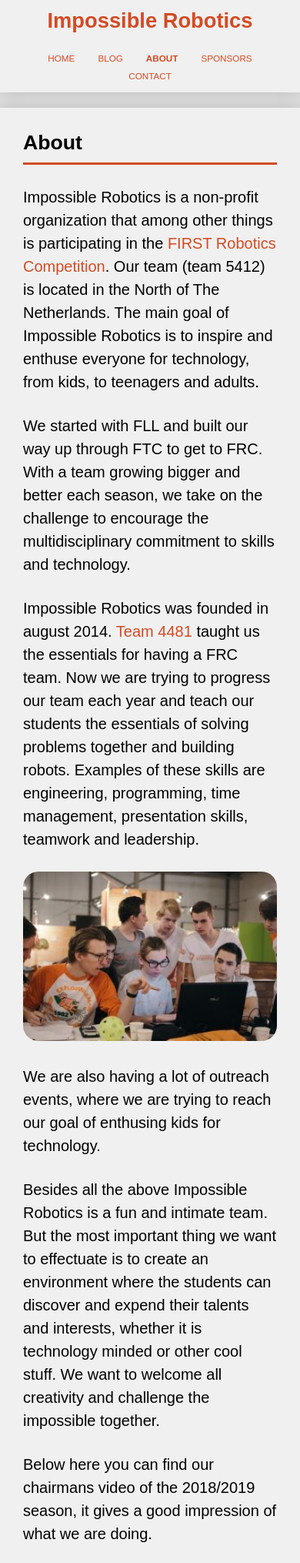
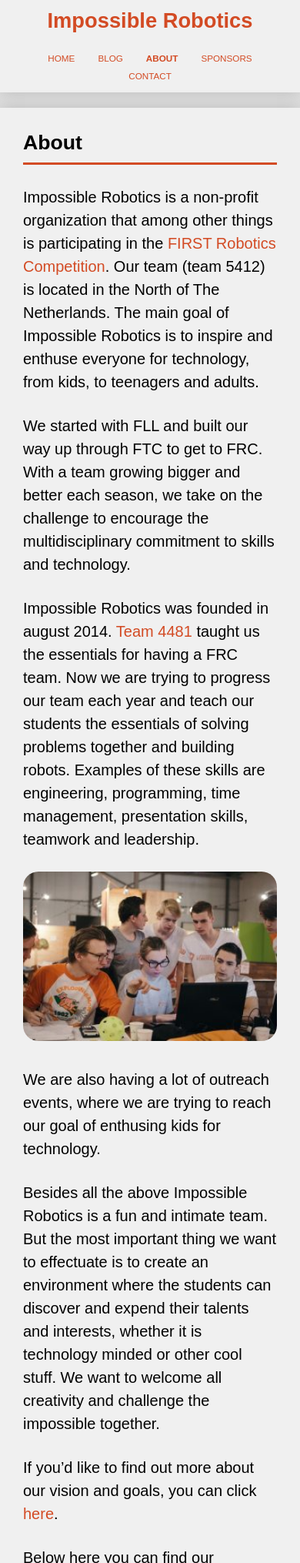
Before and after one commit to Impossible-Robotics/impossible-robotics.github.io, a Jekyll site: the page built from about.md, in a window 390 px wide, cut to the strip 0-2030 px from the top of the page. Shown: the whole strip at 77% size. Built offline with Jekyll 4.4.1, drawn with Linux system fonts in a browser that asks for light colours.

Commit message:
Made about page markdown.

```diff
--- a/_layouts/base.html
+++ b/_layouts/base.html
@@ -29,9 +29,7 @@
     <link rel="stylesheet" type="text/css" href="/style/post.css">
     <link rel="stylesheet" type="text/css" href="/style/sponsors.css">
     <link rel="stylesheet" type="text/css" href="/style/standard.css">
-    <link rel="stylesheet" type="text/css" href="/style/about.css">
     <link rel="stylesheet" type="text/css" href="/style/contact.css">
-    <link rel="stylesheet" type="text/css" href="/style/what-are-first-frc.css">
 
     <title>{{ page.title }} | Impossible Robotics</title>
 </head>
--- a/_layouts/info-page.html
+++ b/_layouts/info-page.html
@@ -5,15 +5,13 @@
 <div class="standard what-are-first-frc">
     <div class="page-content">
         <div class="main container">
-            <h1>{{ page.title }}</h1>
+            <h1 class="underlined-title">{{ page.title }}</h1>
 
             {{ content }}
         </div>
         <div class="sidebar">
-
             {% include sponsors-sidebar.html %}
             {% include featureposts-sidebar.html %}
-
-          </div>
+        </div>
     </div>
 </div>
--- a/about.html
+++ /dev/null
@@ -1,29 +0,0 @@
----
-title: 'About'
-layout: base
----
-
-<div class="standard about">
-    <div class="page-content">
-      <div class="main container">
-
-        <h1 class="underlined-title">About</h1>
-        <p>Impossible Robotics is a non-profit organization that among other things is participating in the <a href="/what-are-first-frc">FIRST Robotics Competition</a>. Our team (team 5412) is located in the North of The Netherlands. The main goal of Impossible Robotics is to inspire and enthuse everyone for technology, from kids, to teenagers and adults.</p>
-        <p>We started with FLL and built our way up through FTC to get to FRC. With a team growing bigger and better each season, we take on the challenge to encourage the multidisciplinary commitment to skills and technology.</p>
-        <p>Impossible Robotics was founded in august 2014. <a href="http://teamrembrandts.com/">Team 4481</a> taught us the essentials for having a FRC team. Now we are trying to progress our team each year and teach our students the essentials of solving problems together and building robots. Examples of these skills are engineering, programming, time management, presentation skills, teamwork and leadership.</p>
-
-        <img src="/res/about/Working_In_Doe_Museum2018-2.jpg" alt="Working in Doe Museum in Groningen">
-
-        <p>We are also having a lot of outreach events, where we are trying to reach our goal of enthusing kids for technology.</p>
-        <p>Besides all the above Impossible Robotics is a fun and intimate team. But the most important thing we want to effectuate is to create an environment where the students can discover and expend their talents and interests, whether it is technology minded or other cool stuff. We want to welcome all creativity and challenge the impossible together.</p>
-        <!-- <p>If you’d like to find out more about our vision and goals, you can click here.</p> -->
-        <p>Below here you can find our chairmans video of the 2018/2019 season, it gives a good impression of what we are doing.</p>
-
-        <iframe width="70%" src="https://www.youtube.com/embed/04xCSpfRjSk" frameborder="0" allow="accelerometer; autoplay; encrypted-media; gyroscope; picture-in-picture" allowfullscreen></iframe>
-
-      </div>
-      <div class="sidebar">
-        {% include sponsors-sidebar.html %}
-      </div>
-    </div>
-  </div>
--- /dev/null
+++ b/about.md
@@ -0,0 +1,24 @@
+---
+title: 'About'
+layout: info-page
+---
+
+Impossible Robotics is a non-profit organization that among other things is participating in the [FIRST Robotics Competition](/what-are-first-and-frc). Our team (team 5412) is located in the North of The Netherlands. The main goal of Impossible Robotics is to inspire and enthuse everyone for technology, from kids, to teenagers and adults.
+
+We started with FLL and built our way up through FTC to get to FRC. With a team growing bigger and better each season, we take on the challenge to encourage the multidisciplinary commitment to skills and technology.
+
+Impossible Robotics was founded in august 2014. [Team 4481](http://teamrembrandts.com/) taught us the essentials for having a FRC team. Now we are trying to progress our team each year and teach our students the essentials of solving problems together and building robots. Examples of these skills are engineering, programming, time management, presentation skills, teamwork and leadership.
+
+![doe-museum]
+
+We are also having a lot of outreach events, where we are trying to reach our goal of enthusing kids for technology.
+
+Besides all the above Impossible Robotics is a fun and intimate team. But the most important thing we want to effectuate is to create an environment where the students can discover and expend their talents and interests, whether it is technology minded or other cool stuff. We want to welcome all creativity and challenge the impossible together.
+
+If you’d like to find out more about our vision and goals, you can click [here](/visions-and-goals).
+
+Below here you can find our chairmans video of the 2018/2019 season, it gives a good impression of what we are doing.
+
+<iframe src="https://www.youtube.com/embed/04xCSpfRjSk" frameborder="0" allow="accelerometer; autoplay; encrypted-media; gyroscope; picture-in-picture" allowfullscreen></iframe>
+
+[doe-museum]: /res/about/Working_In_Doe_Museum2018-2.jpg
--- a/style/about.css
+++ /dev/null
@@ -1,9 +0,0 @@
-.about img {
-    width: 50%;
-}
-
-@media only screen and (max-width: 450px) {
-    .about img {
-        width: 100%;
-    }
-}
--- a/style/what-are-first-frc.css
+++ /dev/null
@@ -1,28 +0,0 @@
-.what-are-first-frc .logo {
-    width: 25%;
-}
-
-.what-are-first-frc b {
-    font-weight: 1000;
-}
-
-.what-are-first-frc .first-programs {
-    width: 100%;
-}
-
-.what-are-first-frc li {
-    font-size: 20px;
-    margin-left: 2.5em;
-}
-
-@media only screen and (max-width: 750px) {
-    .what-are-first-frc .logo {
-        width: 50%;
-    }
-}
-
-@media only screen and (max-width: 350px) {
-    .what-are-first-frc .logo {
-        width: 100%;
-    }
-}
```
Also changed, not shown: what-are-first-and-frc.md (renamed from what-are-first-frc.md, +1 -1 lines), 3 other files.
